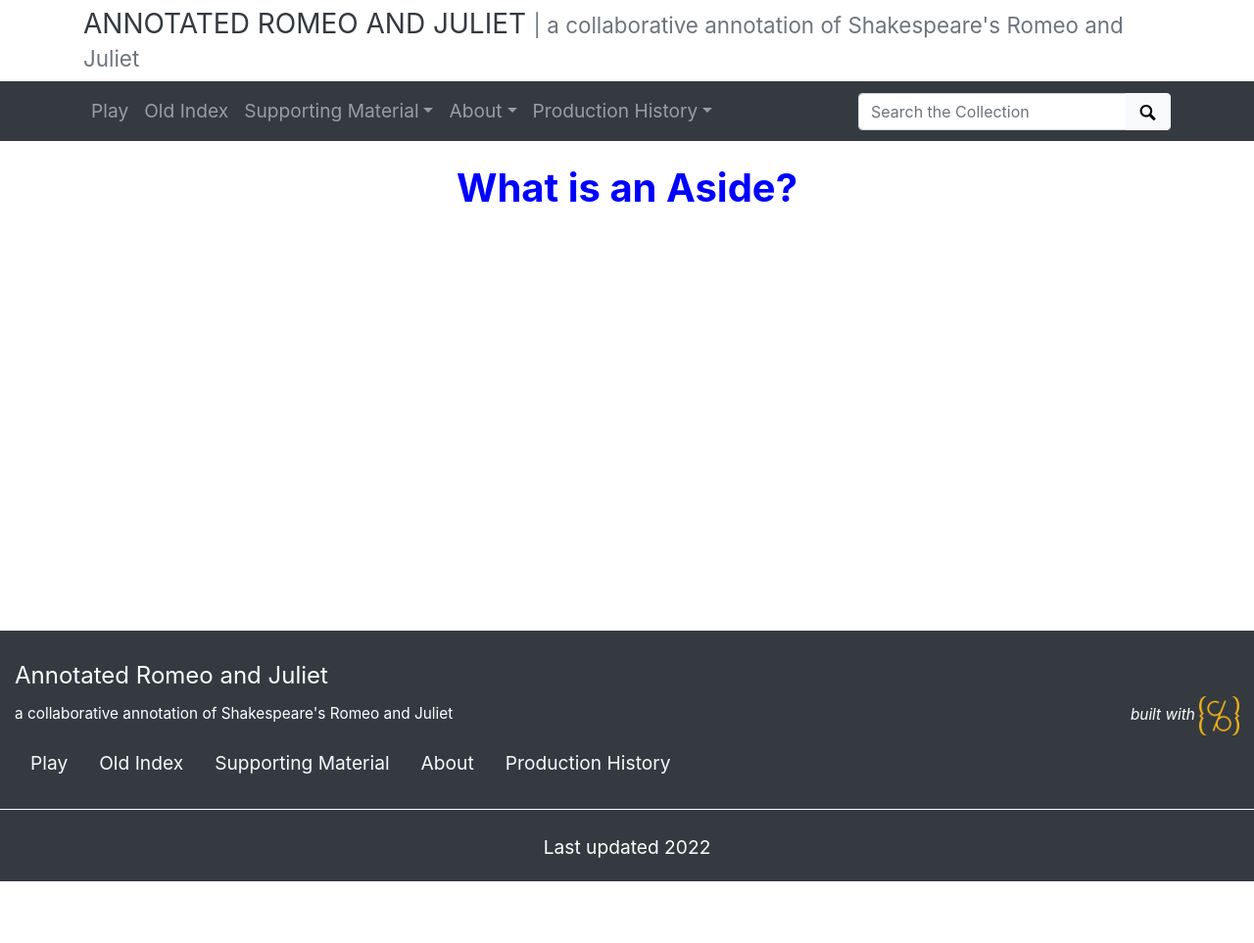
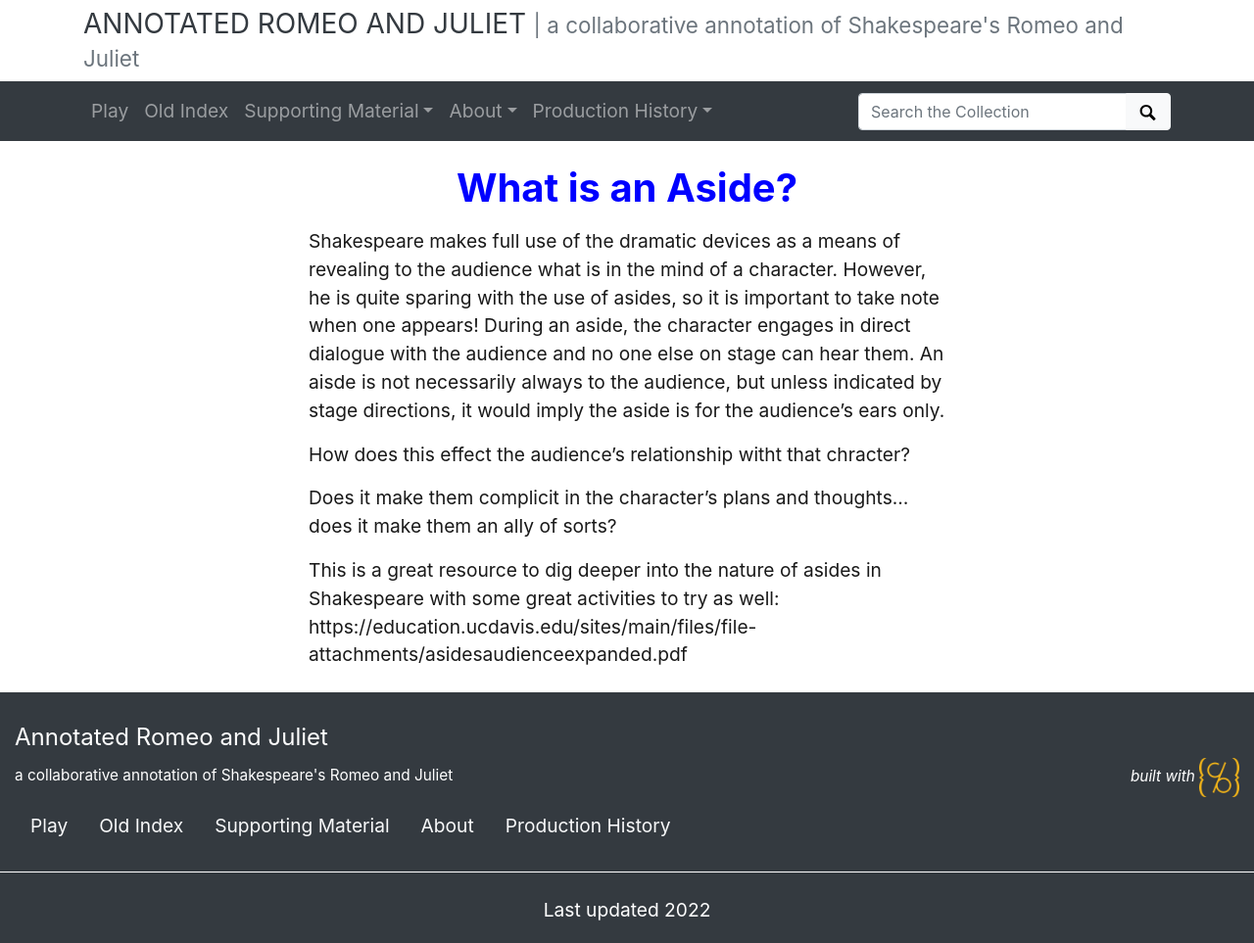
Before and after one commit to thecdil/romeoandjuliet, a Jekyll site: the page built from pages/Asides.md, in a window 1280 px wide. Shown: the whole page at 98% size. Built offline with Jekyll 4.4.1, drawn with Linux system fonts in a browser that asks for light colours; before the commit the page ends 900 px from its top, so only the background shows below that.

Commit message:
Update Asides.md

```diff
--- a/pages/Asides.md
+++ b/pages/Asides.md
@@ -4,3 +4,13 @@ layout: about
 permalink: /Asides.html
 ---
 # **<center><font color="blue">What is an Aside?</font></center>**
+
+Shakespeare makes full use of the dramatic devices as a means of revealing to the audience what is in the mind of a character. However, he is quite sparing with the use of asides, so it is important to take note when one appears! During an aside, the character engages in direct dialogue with the audience and no one else on stage can hear them. An aisde is not necessarily always  to the audience, but unless indicated by stage directions, it would imply the aside is for the audience's ears only.
+
+How does this effect the audience's relationship witht that chracter?
+
+
+Does it make them complicit in the character's plans and thoughts...does it make them an ally of sorts?
+
+
+This is a great resource to dig deeper into the nature of asides in Shakespeare with some great activities to try as well: https://education.ucdavis.edu/sites/main/files/file-attachments/asidesaudienceexpanded.pdf
```
